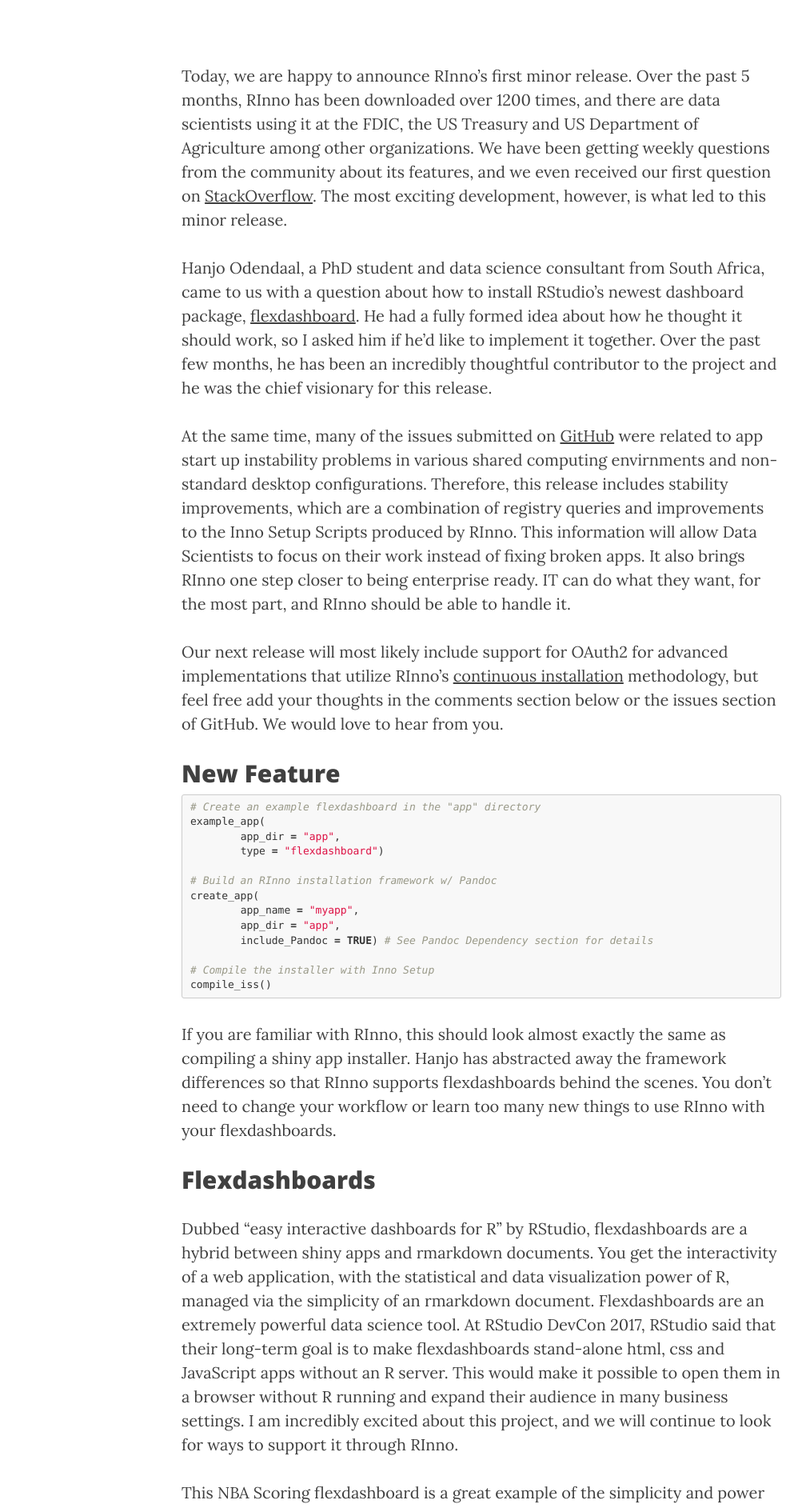
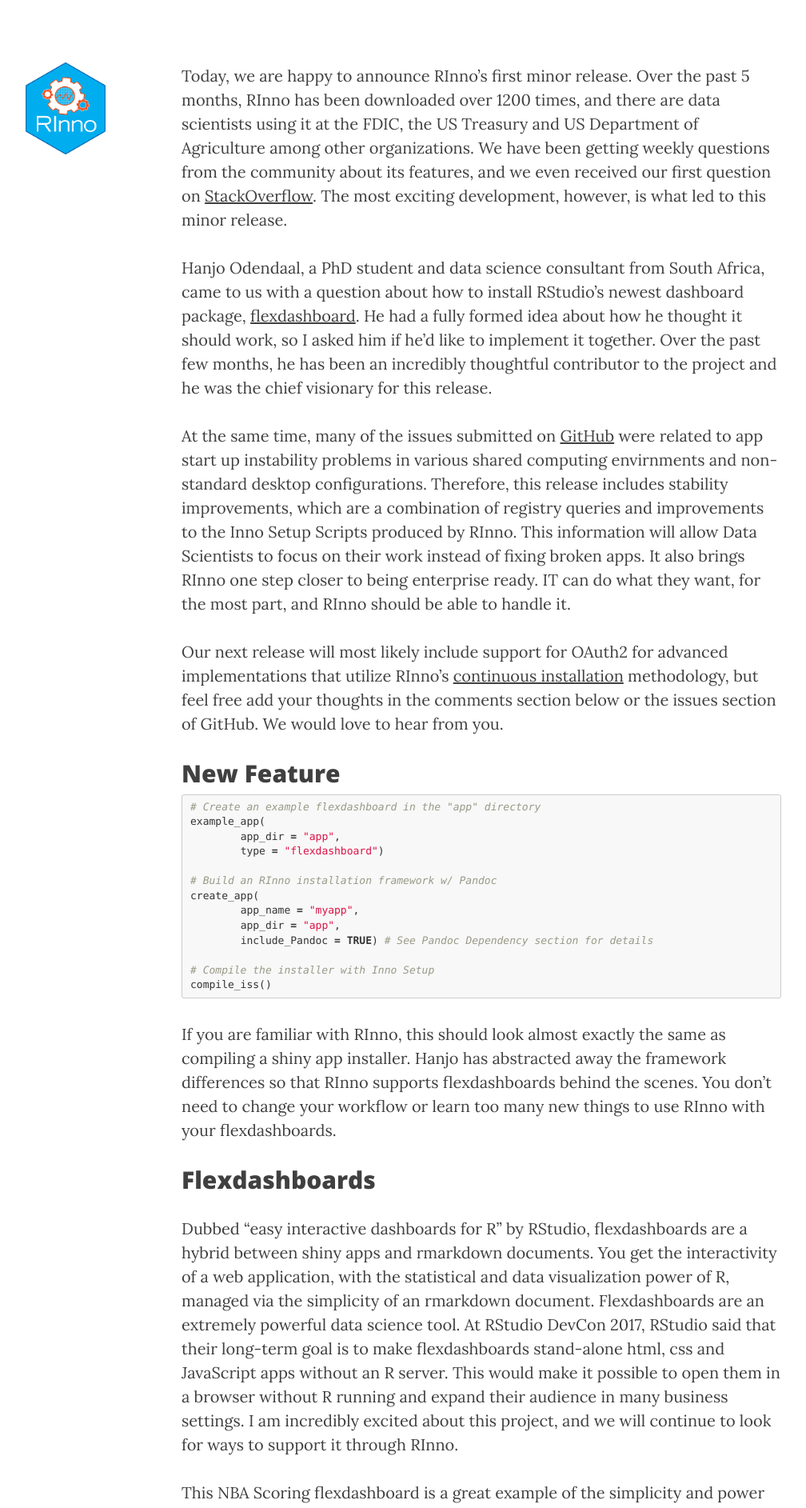
Before and after one commit to ficonsulting/filabs, a Jekyll site: the page built from _posts/2017-8-18-RInnov01.markdown, in a window 1280 px wide. Shown: the part 476-2361 px from the top of the page at 80% size, without its empty margins (38-1046 px from the left). Built offline with Jekyll 4.4.1, drawn with Linux system fonts in a browser that asks for light colours; nearby versions of some CDN libraries; comment, search, counter and statistics services are not loaded.

Commit message:
make sure the RInno logo appears if "RInno" is in the title not just if the title is "RInno"

```diff
--- a/_layouts/post.html
+++ b/_layouts/post.html
@@ -62,7 +62,7 @@ layout: default
         <div class="row">
 
 			<div class="col-lg-2 col-md-1"> <!-- Instead of having a column offset class, I added a column where we can put images -->
-				{% if page.title == 'RInno' %}
+				{% if page.title contains 'RInno' %}
 				<br>
 				<img src="{{ site.baseurl }}/img/RInno.png" class="img-responsive" width="100px" position="absolute">
 				{% endif %}
```
